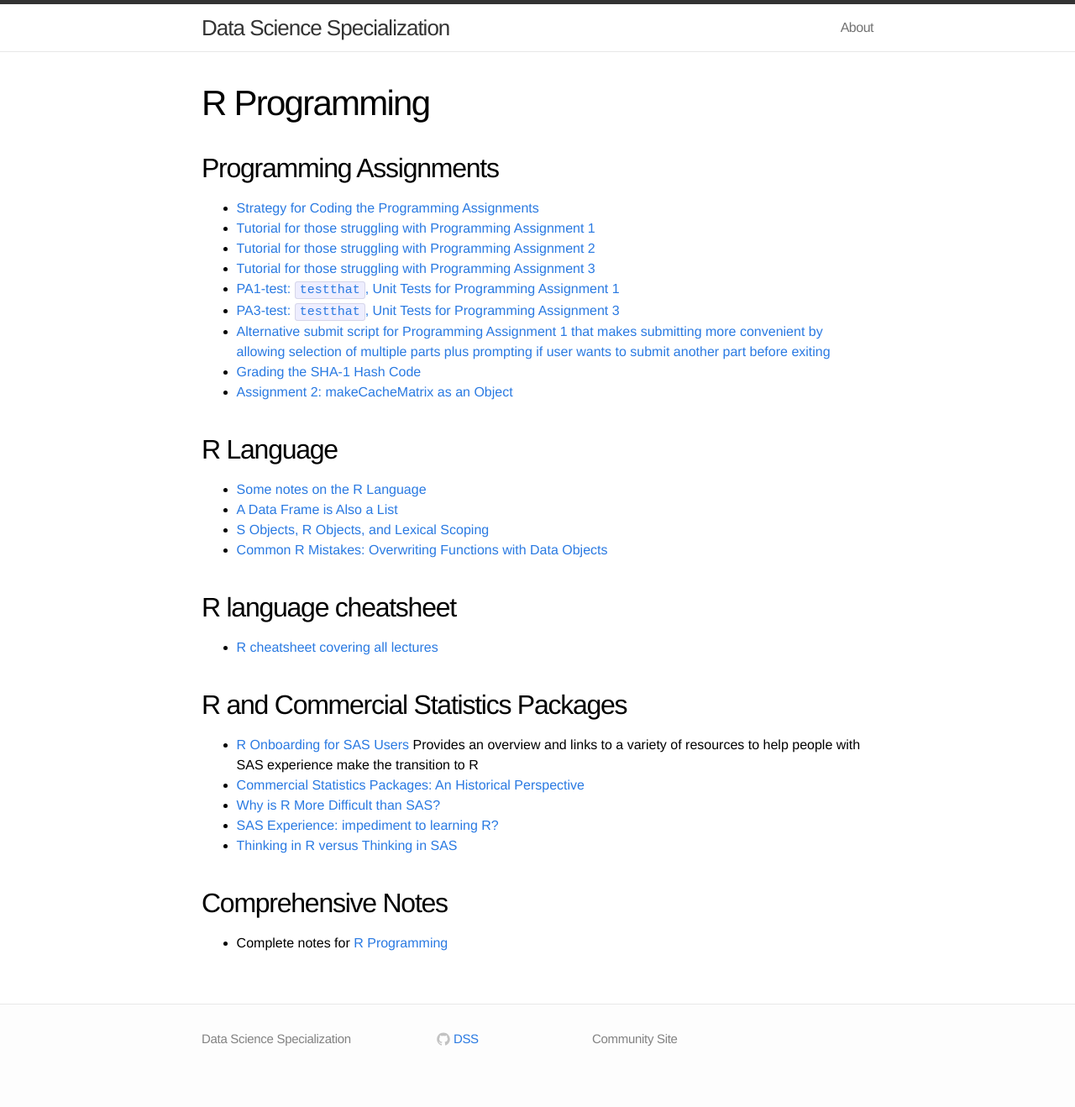
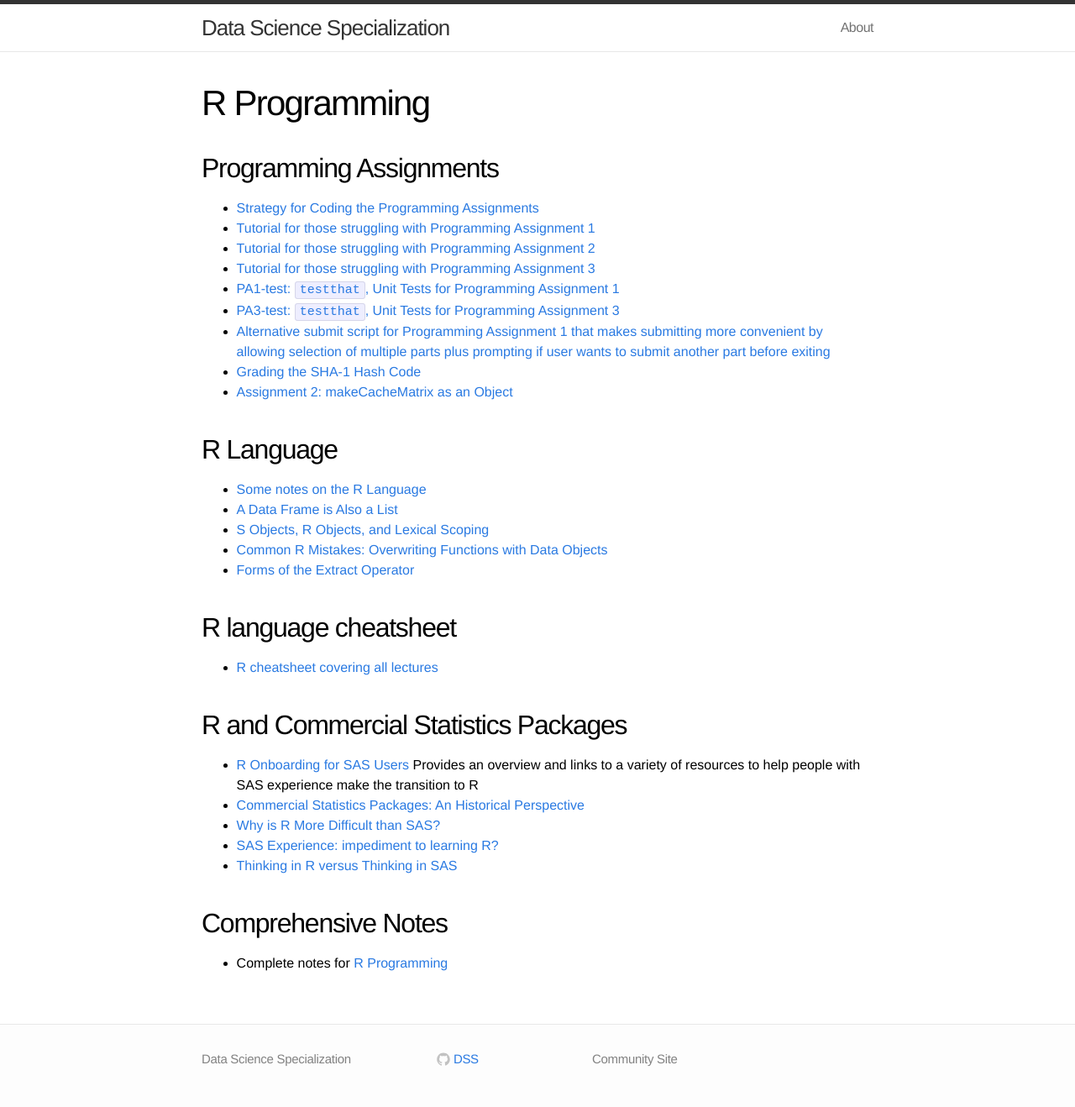
Before and after one commit to DataScienceSpecialization/DataScienceSpecialization.github.io, a Jekyll site: the page built from rprog.md, in a window 1280 px wide. Shown: the whole page at 84% size. Built offline with Jekyll 4.4.1, drawn with Linux system fonts in a browser that asks for light colours; before the commit the page ends 1294 px from its top, so only the background shows below that.

Commit message:
Add article on forms of the Extract Operator

```diff
--- a/rprog.md
+++ b/rprog.md
@@ -23,6 +23,7 @@ permalink: /rprog/
 - [A Data Frame is Also a List](https://github.com/lgreski/datasciencectacontent/blob/master/markdown/dataFrameAsList.md)
 - [S Objects, R Objects, and Lexical Scoping](https://github.com/lgreski/datasciencectacontent/blob/master/markdown/rprog-lexicalScoping.md)
 - [Common R Mistakes: Overwriting Functions with Data Objects](https://github.com/lgreski/datasciencectacontent/blob/master/markdown/rprog-overwritingRFunctions.md)
+- [Forms of the Extract Operator](https://github.com/lgreski/datasciencectacontent/blob/master/markdown/rprog-extractOperator.md)
 
 
 ## R language cheatsheet
```
